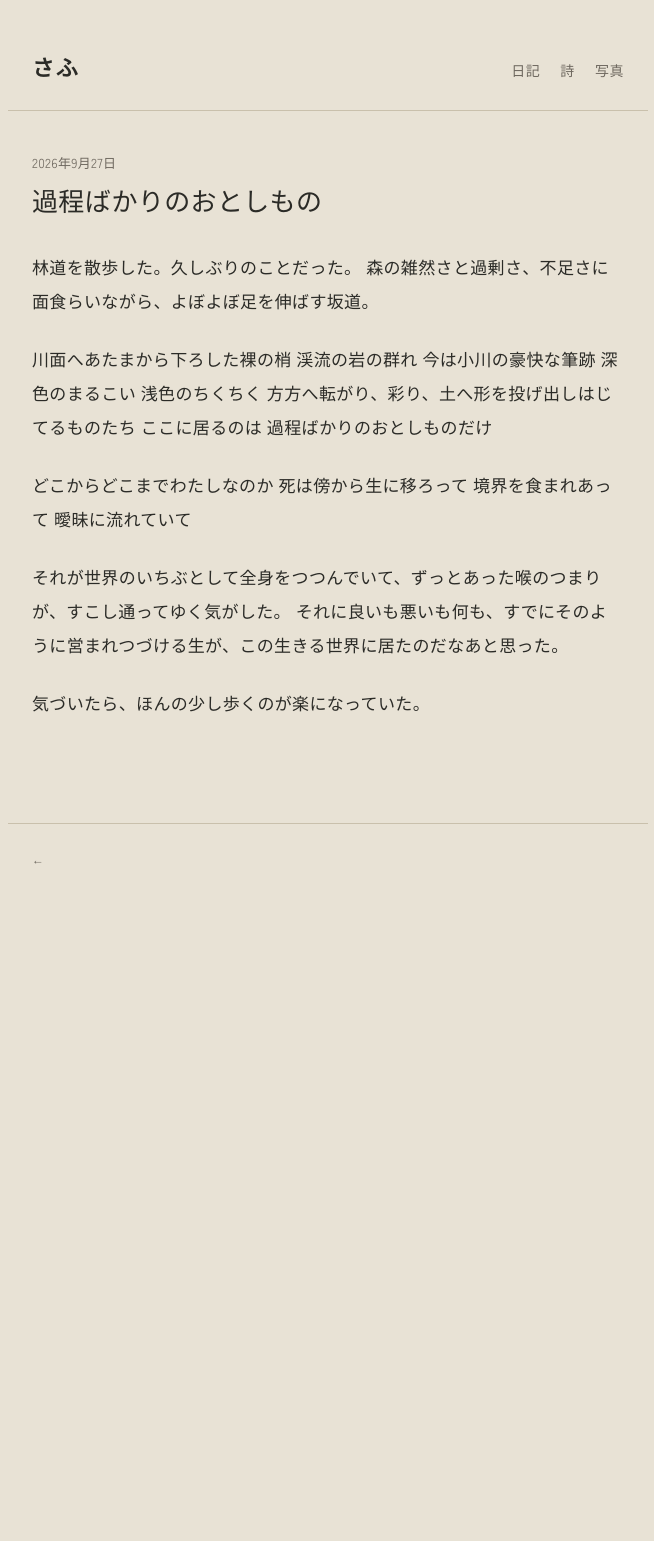
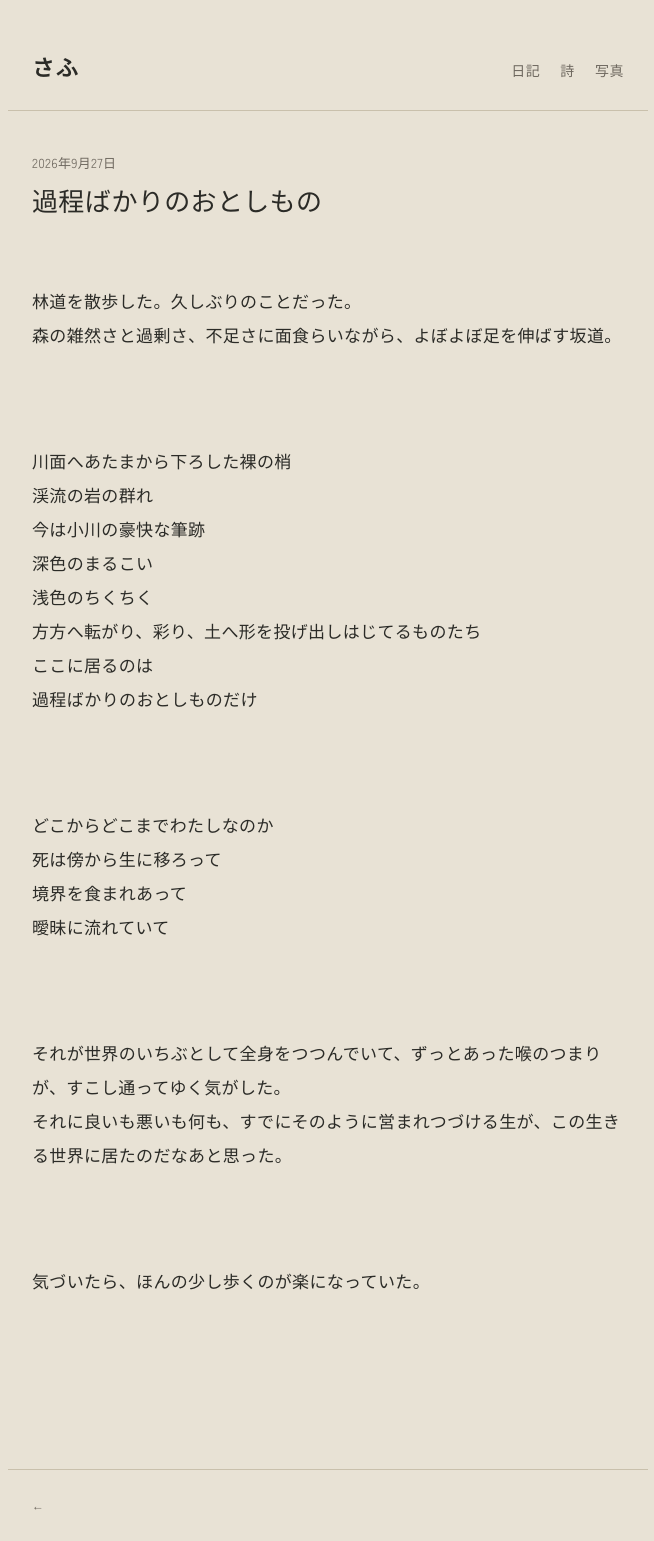
Before and after one commit to safusaf/safusaf.github.io, a Jekyll site: the page built from _posts/2026-09-27-post.md, in a window 1280 px wide. Shown: the whole page, without its empty margins (312-966 px from the left). Built offline with Jekyll 4.4.1, drawn with Linux system fonts in a browser that asks for light colours; some web fonts are replaced; before the commit the page ends 900 px from its top, so only the background shows below that.

Commit message:
Update style.css

```diff
--- a/assets/css/style.css
+++ b/assets/css/style.css
@@ -31,6 +31,7 @@ main { max-width: 640px; margin: 0 auto; padding: 40px 24px 80px; }
 .entry-title { font-family: var(--title);  font-size: 26px; font-weight: 700; line-height: 1.5; margin: 0 0 28px; }
 .entry-body { font-size: 17px; line-height: 2; }
 .entry-body p { margin: 0 0 1.4em; }
+.entry-body { font-size: 17px; line-height: 2; white-space: pre-line; }
 .entry-poem .entry-title { margin-bottom: 40px; }
 .poem-body { white-space: pre-line; font-size: 18px; line-height: 2.3; }
 .entry-poem .entry-date { margin-top: 40px; }
```
